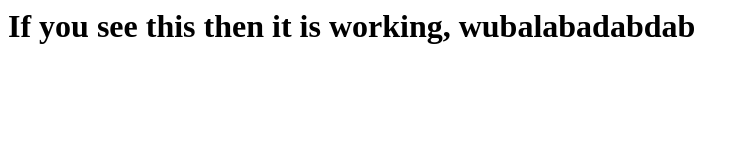
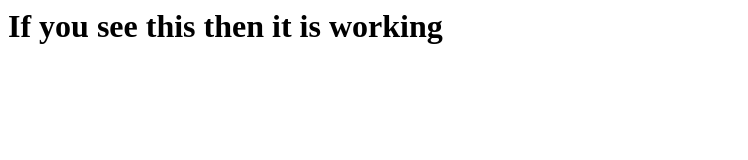
Before and after one commit to melsacramento/PubTest, a plain HTML site: page html/index.html in a window 1280 px wide. Shown: the whole page, without its empty margins (0-748 px from the left). Drawn offline with Linux system fonts and the light colour scheme.

Commit message:
change message

```diff
--- a/html/index.html
+++ b/html/index.html
@@ -1,6 +1,6 @@
 <html>
 <body>
-    <h1>If you see this then it is working, wubalabadabdab</h1>
+    <h1>If you see this then it is working</h1>
 </body>
 
 </html>
```
